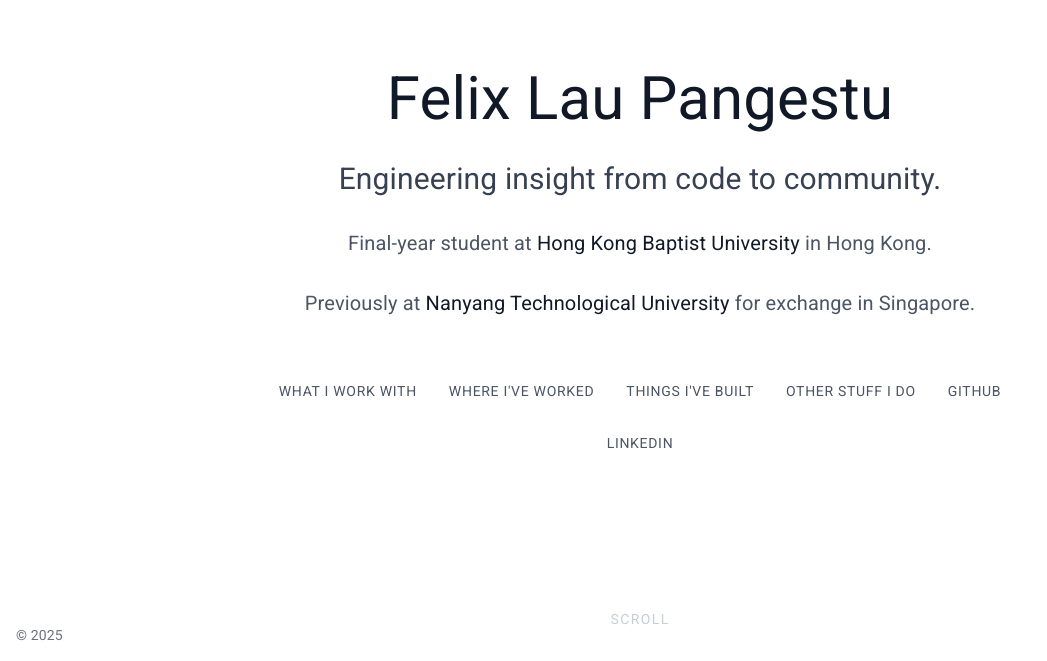
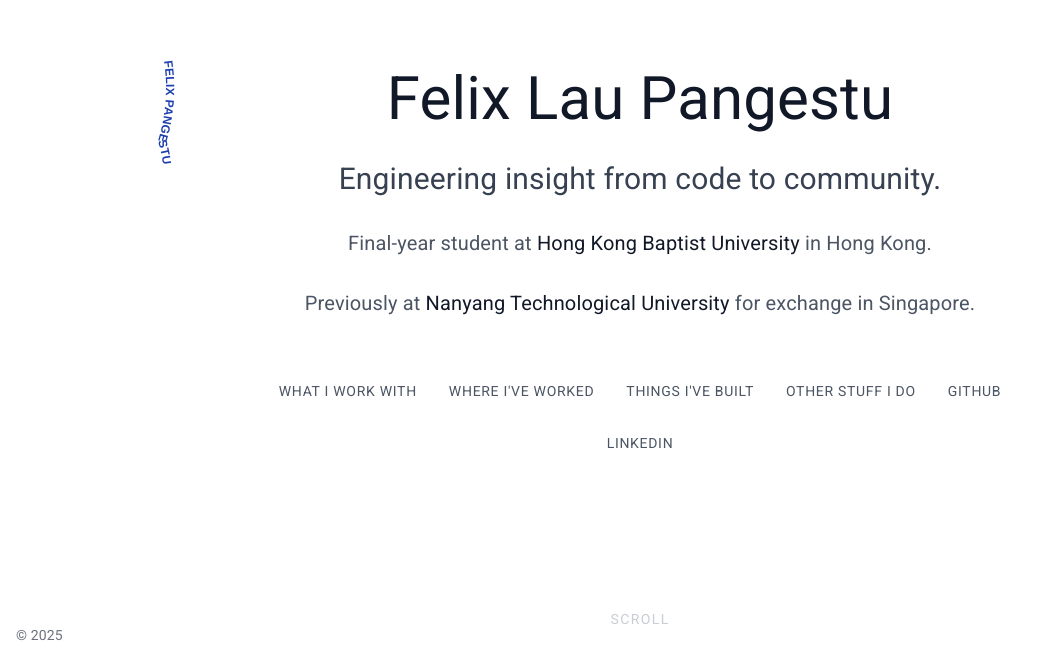
Before and after one commit to cdfelixj/minimal-portfolio, a React (Vite) app: page / in a window 1280 px wide. Shown: the part 139-800 px from the top of the page, without its empty margins (0-1047 px from the left). Built offline with nearby package versions, Linux system fonts and the light colour scheme.

Commit message:
added scrolling line

```diff
--- a/src/App.jsx
+++ b/src/App.jsx
@@ -2,6 +2,7 @@
 import DetailedProjectsView from './components/DetailedProjectsView';
 import DetailedExperienceView from './components/DetailedExperienceView';
 import DetailedActivitiesView from './components/DetailedActivitiesView';
+import ScrollingLine from './components/ScrollingLine';
 import { skills, experiences, projects } from './data';
 import './styles/tailwind.css';
 
@@ -11,6 +12,9 @@
 	const [showDetailedActivities, setShowDetailedActivities] = useState(false);
 	return (
 		<div className="bg-white text-gray-900">
+			{/* Scrolling SVG Line */}
+			<ScrollingLine />
+
 			{/* Hero Section */}
 			<section className="min-h-screen flex flex-col justify-center items-center text-center px-4 sm:px-6 lg:px-8 snap-start">
 				<div className="max-w-3xl mx-auto space-y-8">
--- /dev/null
+++ b/src/components/ScrollingLine.jsx
@@ -0,0 +1,92 @@
+import React, { useEffect, useState } from 'react';
+
+const ScrollingLine = () => {
+  const [scrollProgress, setScrollProgress] = useState(0);
+
+  useEffect(() => {
+    const handleScroll = () => {
+      // Calculate progress to reach 100% at the start of the contact section
+      const contactSection = document.querySelector('section:last-of-type');
+
+      if (contactSection) {
+        const contactSectionTop = contactSection.offsetTop;
+        const progress = Math.min((window.scrollY / contactSectionTop) * 100, 100);
+        setScrollProgress(progress);
+      } else {
+        // Fallback to original calculation if contact section not found
+        const totalHeight = document.documentElement.scrollHeight - window.innerHeight;
+        const progress = Math.min((window.scrollY / totalHeight) * 100, 100);
+        setScrollProgress(progress);
+      }
+    };
+
+    // Set initial scroll position
+    handleScroll();
+
+    window.addEventListener('scroll', handleScroll);
+    return () => window.removeEventListener('scroll', handleScroll);
+  }, []);
+
+  return (
+    <div
+      className="fixed left-1/2 z-50 pointer-events-none transform -translate-x-[500px]"
+      style={{
+        top: 0,
+        left: '50%',
+        height: '100vh',
+        width: '48px'
+      }}
+    >
+      <svg
+  className="w-full h-full"
+  viewBox="0 0 48 400"
+  preserveAspectRatio="xMidYStretch"
+>
+  {/* Curved path spelling out your name - extending from top to bottom */}
+  <path
+    d="M24 0 Q30 40 18 80 Q30 120 18 160 Q30 200 18 240 Q30 280 18 320 Q30 360 24 400"
+    stroke="#3b82f6"
+    strokeWidth="3"
+    fill="none"
+    strokeLinecap="round"
+    strokeDasharray="600"
+    strokeDashoffset={600 - (scrollProgress * 6)}
+    style={{
+      transition: 'stroke-dashoffset 0.2s ease-out',
+    }}
+  />
+
+  {/* Your name following the curved path */}
+  <text
+    fontSize="12"
+    fill="#1e40af"
+    fontFamily="Arial, sans-serif"
+    fontWeight="bold"
+  >
+    <textPath
+      href="#curvePath"
+      startOffset={`${Math.min(scrollProgress * 1.2, 100)}%`}
+      style={{
+        transition: 'startOffset 0.2s ease-out',
+      }}
+    >
+      FELIX PANGESTU
+    </textPath>
+  </text>
+
+  <path
+    id="curvePath"
+    d="M24 0 Q30 40 18 80 Q30 120 18 160 Q30 200 18 240 Q30 280 18 320 Q30 360 24 400"
+    stroke="none"
+    fill="none"
+  />
+</svg>
+
+
+
+
+    </div>
+  );
+};
+
+export default ScrollingLine;
```
